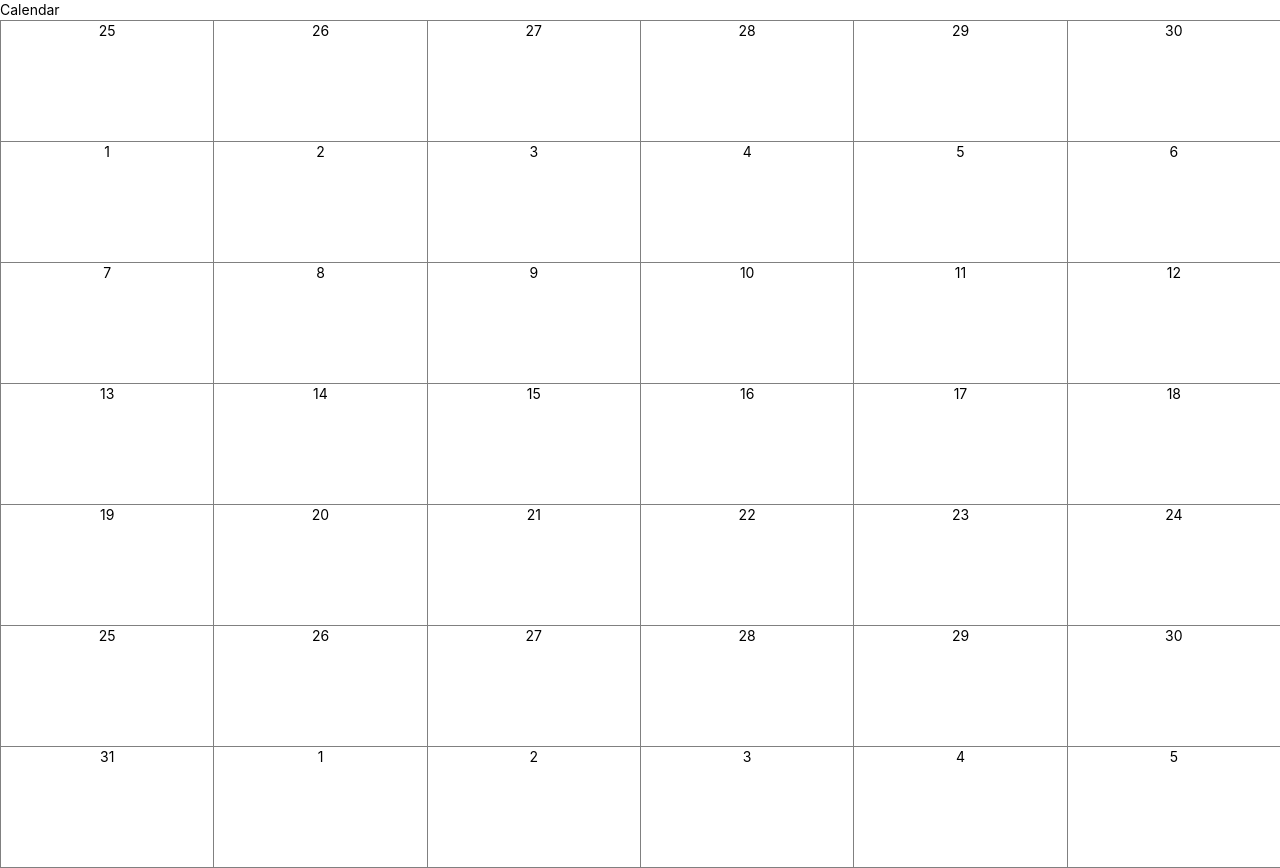
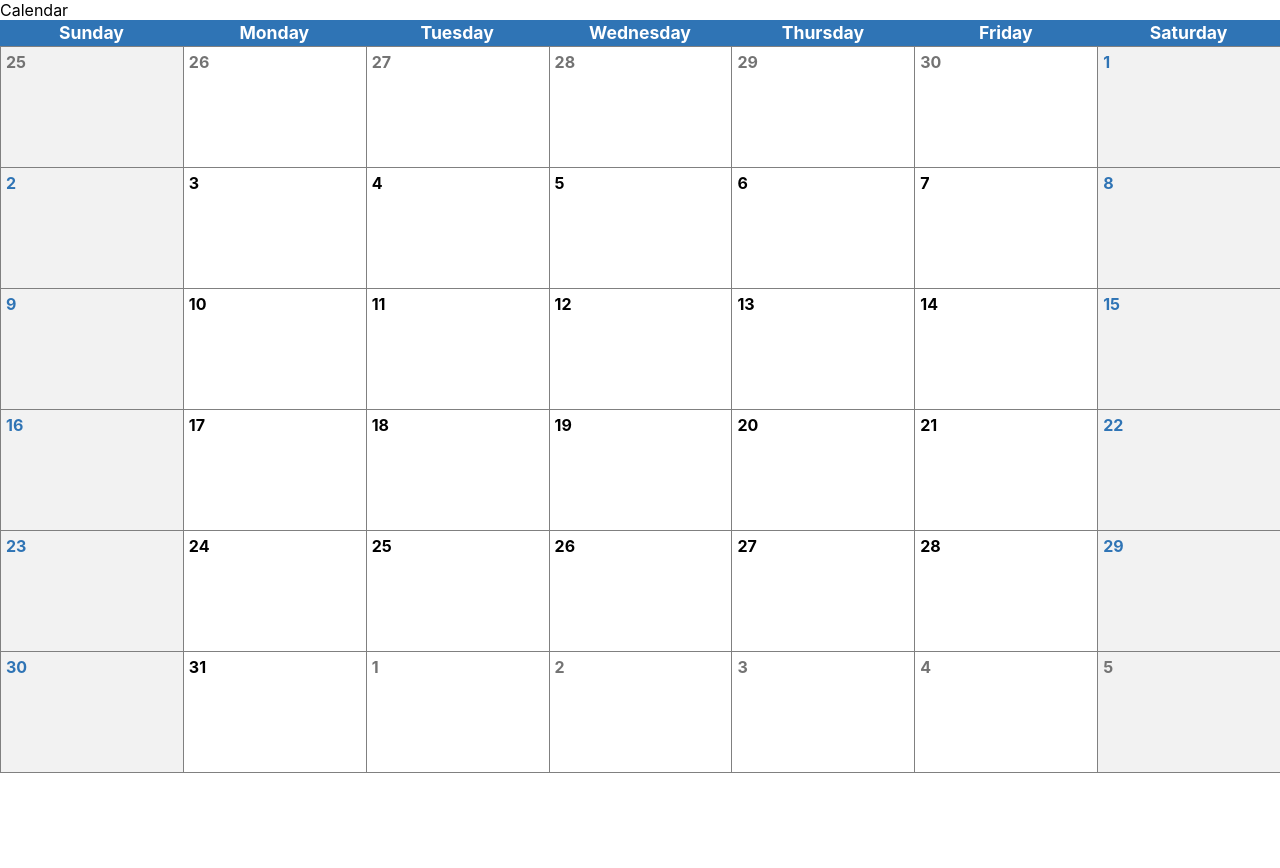
Before and after one commit to joaodorea/calendar, a React (Create React App) app: page / in a window 1280 px wide. After the commit the page ends 800 px from the top, so only its background shows below. Built offline with nearby package versions, Linux system fonts and the light colour scheme; the HTML template or start-up script is replaced by a standard one.

Commit message:
feat(reminder): add weather forecast to reminder

```diff
--- a/src/index.css
+++ b/src/index.css
@@ -9,7 +9,6 @@ body {
   margin: 0;
   padding: 0;
   min-height: 100vh;
-  font-size: .875rem;
   font-weight: 400;
   line-height: 1.25rem;
   font-family: -apple-system, BlinkMacSystemFont, 'Segoe UI', 'Roboto', 'Oxygen',
@@ -39,7 +38,16 @@ code {
 .calendar {
   display: grid;
   height: 100%;
-  grid-template-columns: repeat(6, 1fr);
+  grid-template-columns: repeat(7, 1fr);
+}
+
+.calendar-header-item {
+  font-size: 1.1rem;
+  background-color: #2f74b5;
+  font-weight: bold;
+  color: white;
+  text-align: center;
+  padding: 3px 0;
 }
 
 .date-item {
@@ -49,7 +57,6 @@ code {
   height: 100px;
   cursor: pointer;
   padding: 10px;
-  text-align: center;
   border: 1px solid gray;
   overflow: hidden;
 
@@ -61,8 +68,19 @@ code {
   position: absolute;
   width: 100%;
   height: 100%;
+  padding: 5px;
+  font-weight: bold;
   top: 0;
   left: 0;
+}
+
+.date-item.is-holiday .date-item-title {
+  background-color: #f2f2f2;
+  color: #2f74b5;
+}
+
+.date-item.not-current-month .date-item-title {
+  color: #737373;
 }
 
 .reminder-list {
--- /dev/null
+++ b/src/modules/calendar/network/calendar.api.js
@@ -0,0 +1,16 @@
+const API_KEY = '544139715b56435e4a8c64217afbcf2f'
+const GEO_URL = (city) => `http://api.openweathermap.org/geo/1.0/direct?q=${city}&limit=1&appid=${API_KEY}`
+const WEATHER_URL = (lat, lon) => `https://api.openweathermap.org/data/2.5/weather?lat=${lat}&lon=${lon}&appid=${API_KEY}`
+
+export const getCityWeatherInDate = async (city, date) => {
+  if(!city || !date) return null
+
+  const cityGeoResp = await fetch(GEO_URL(city)).then(r => r.json())
+  if(!cityGeoResp.length) return null
+
+  const {lat, lon} = cityGeoResp[0]
+  const weatherResp = await fetch(WEATHER_URL(lat, lon)).then(r => r.json())
+
+  console.log(weatherResp)
+  return weatherResp.weather[0]
+}
--- a/src/modules/calendar/pages/CalendarPage.jsx
+++ b/src/modules/calendar/pages/CalendarPage.jsx
@@ -1,6 +1,8 @@
-import { useState, useEffect } from 'react'
+import { useState } from 'react'
 import { v4 as uuidv4 } from 'uuid'
+
 import ReminderDialogForm from '../components/ReminderDialogForm.jsx'
+import { getCityWeatherInDate } from '../network/calendar.api.js'
 
 function Calendar() {
   let [reminders, setReminderList] = useState([])
@@ -15,7 +17,12 @@ function Calendar() {
   const diff = 0 - (new Date(2022, currentMonth, 1).getDay()) + 1
   const weeks = []
 
-  const saveReminder = (reminder) => {
+  const saveReminder = async (reminder) => {
+    const weather = await getWeatherReminder(reminder.city, reminder.date)
+
+    if(weather)
+      reminder.weather = weather.main
+
     setReminderList([...reminders, {
       id: uuidv4(),
       ...reminder,
@@ -24,7 +31,15 @@ function Calendar() {
     setDateId('')
   }
 
+  const getWeatherReminder = (date, city) => {
+    getCityWeatherInDate(date, city)
+  }
+
   const editReminder = (reminder) => {
+    const weather = getWeatherReminder(reminder.city, reminder.date)
+    if(weather)
+      reminder.weather = weather.main
+
     const reminderList = reminders.filter((r) => r.id !== reminder.id)
     reminderList.push(reminder)
 
@@ -48,11 +63,21 @@ function Calendar() {
       <div>Calendar</div>
 
       <div className="calendar">
+        <span className="calendar-header-item">Sunday</span>
+        <span className="calendar-header-item">Monday</span>
+        <span className="calendar-header-item">Tuesday</span>
+        <span className="calendar-header-item">Wednesday</span>
+        <span className="calendar-header-item">Thursday</span>
+        <span className="calendar-header-item">Friday</span>
+        <span className="calendar-header-item">Saturday</span>
+
         {weeks.map(w => {
           const messages = reminders.filter(({date}) => +date === +w.date)
+          const isHolidayClassName = w.weekDay === 0 || w.weekDay === 6 ? 'is-holiday' : ''
+          const isCurrentMonthClassName = w.isCurrentMonth ? '' : 'not-current-month'
 
           return (
-            <span className="date-item">
+            <span className={`date-item ${isHolidayClassName} ${isCurrentMonthClassName}`}>
               <div className="date-item-title" onClick={() => setDateId(w.date)}>
                 {w.day}
               </div>
```
